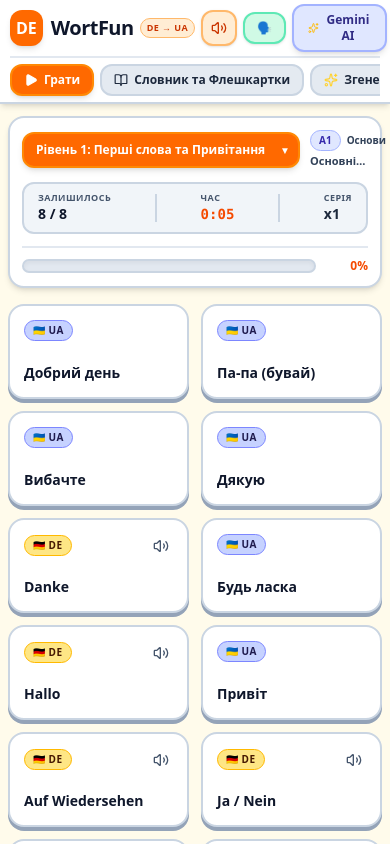
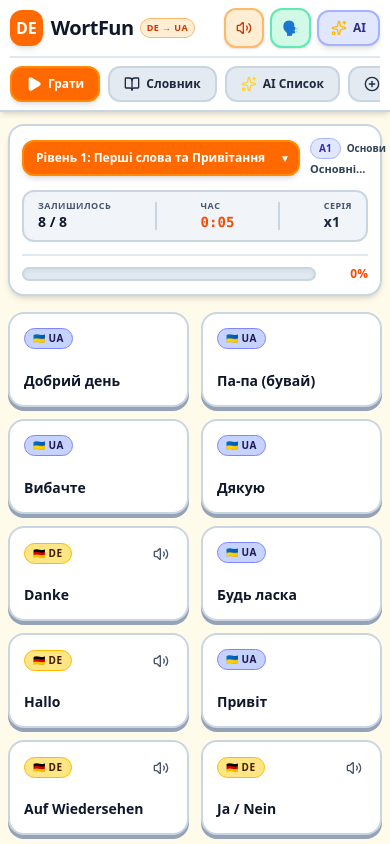
Before and after one commit to posatsky/WortFun, a React (Vite) app: page / in a window 390 px wide. Shown: the top 844 px of the page. Built offline with nearby package versions, Linux system fonts and the light colour scheme.

Commit message:
Refactor button styles and adjust sizes

```diff
--- a/src/components/Header.tsx
+++ b/src/components/Header.tsx
@@ -99,7 +99,7 @@ export const Header: React.FC<HeaderProps> = ({
             <button
               onClick={toggleSound}
               title={soundEnabled ? "Звукові ефекти увімкнені" : "Звукові ефекти вимкнені"}
-              className={`p-2 rounded-xl text-xs font-bold transition-all border-2 ${
+              className={`p-2.5 rounded-xl text-xs font-bold transition-all border-2 ${
                 soundEnabled
                   ? 'bg-orange-100 text-orange-700 border-orange-300 shadow-sm'
                   : 'bg-slate-200 text-slate-500 border-slate-300'
@@ -111,13 +111,13 @@ export const Header: React.FC<HeaderProps> = ({
             <button
               onClick={toggleSpeech}
               title={speechEnabled ? "Озвучка німецьких слів увімкнена" : "Озвучка вимкнена"}
-              className={`px-3 py-1.5 rounded-xl text-xs font-bold flex items-center gap-1.5 transition-all border-2 ${
+              className={`px-2.5 sm:px-3 py-2 rounded-xl text-xs font-black flex items-center gap-1.5 transition-all border-2 ${
                 speechEnabled
                   ? 'bg-emerald-100 text-emerald-800 border-emerald-300 shadow-sm'
                   : 'bg-slate-200 text-slate-500 border-slate-300'
               }`}
             >
-              <span>🗣️</span>
+              <span className="text-sm">🗣️</span>
               <span className="hidden sm:inline">DE Озвучка</span>
             </button>
 
@@ -126,7 +126,7 @@ export const Header: React.FC<HeaderProps> = ({
               <button
                 onClick={onResetGame}
                 title="Перезапустити поточний рівень"
-                className="p-2 rounded-xl bg-slate-200 hover:bg-slate-300 text-slate-800 transition-colors border-2 border-slate-300"
+                className="p-2.5 rounded-xl bg-slate-200 hover:bg-slate-300 text-slate-800 transition-colors border-2 border-slate-300"
               >
                 <RotateCcw className="w-4 h-4" />
               </button>
@@ -135,78 +135,82 @@ export const Header: React.FC<HeaderProps> = ({
             {/* AI Generator Shortcut */}
             <button
               onClick={() => setCurrentTab('ai')}
-              className={`px-3.5 py-1.5 rounded-xl text-xs font-black flex items-center gap-1.5 transition-all shadow-md active:translate-y-0.5 ${
+              className={`px-3 py-2 rounded-xl text-xs font-black flex items-center gap-1.5 transition-all shadow-md active:translate-y-0.5 ${
                 currentTab === 'ai'
                   ? 'bg-indigo-600 text-white border-2 border-indigo-400'
                   : 'bg-indigo-100 text-indigo-900 hover:bg-indigo-200 border-2 border-indigo-300'
               }`}
             >
-              <Sparkles className="w-3.5 h-3.5 text-amber-400 animate-spin-slow" />
-              <span>Gemini AI</span>
+              <Sparkles className="w-4 h-4 text-amber-400" />
+              <span className="hidden sm:inline">Gemini AI</span>
+              <span className="sm:hidden">AI</span>
             </button>
 
           </div>
         </div>
 
         {/* Secondary Navigation Row */}
-        <div className="flex items-center gap-1.5 sm:gap-2 py-1.5 sm:py-2 overflow-x-auto no-scrollbar border-t-2 border-slate-200 text-xs sm:text-sm font-bold">
+        <div className="flex items-center gap-2 py-2 overflow-x-auto no-scrollbar border-t-2 border-slate-200 text-xs sm:text-sm font-bold">
           <button
             onClick={() => setCurrentTab('game')}
-            className={`px-3 sm:px-4 py-1.5 sm:py-2 rounded-xl sm:rounded-2xl flex items-center gap-1.5 sm:gap-2 whitespace-nowrap transition-all border-2 shrink-0 ${
+            className={`px-3.5 sm:px-4 py-2 rounded-xl sm:rounded-2xl flex items-center gap-1.5 sm:gap-2 whitespace-nowrap transition-all border-2 shrink-0 ${
               currentTab === 'game'
                 ? 'bg-orange-500 text-white border-orange-400 shadow-md font-black'
                 : 'bg-slate-200/90 text-slate-800 border-slate-300 hover:bg-slate-300 font-black'
             }`}
           >
-            <Play className="w-3.5 h-3.5 sm:w-4 sm:h-4 fill-current" />
+            <Play className="w-4 h-4 fill-current" />
             <span>Грати</span>
           </button>
 
           <button
             onClick={() => setCurrentTab('dictionary')}
-            className={`px-3 sm:px-4 py-1.5 sm:py-2 rounded-xl sm:rounded-2xl flex items-center gap-1.5 sm:gap-2 whitespace-nowrap transition-all border-2 shrink-0 ${
+            className={`px-3.5 sm:px-4 py-2 rounded-xl sm:rounded-2xl flex items-center gap-1.5 sm:gap-2 whitespace-nowrap transition-all border-2 shrink-0 ${
               currentTab === 'dictionary'
                 ? 'bg-indigo-600 text-white border-indigo-400 shadow-md font-black'
                 : 'bg-slate-200/90 text-slate-800 border-slate-300 hover:bg-slate-300 font-black'
             }`}
           >
-            <BookOpen className="w-3.5 h-3.5 sm:w-4 sm:h-4" />
-            <span>Словник та Флешкартки</span>
+            <BookOpen className="w-4 h-4" />
+            <span className="hidden sm:inline">Словник та Флешкартки</span>
+            <span className="sm:hidden">Словник</span>
           </button>
 
           <button
             onClick={() => setCurrentTab('ai')}
-            className={`px-3 sm:px-4 py-1.5 sm:py-2 rounded-xl sm:rounded-2xl flex items-center gap-1.5 sm:gap-2 whitespace-nowrap transition-all border-2 shrink-0 ${
+            className={`px-3.5 sm:px-4 py-2 rounded-xl sm:rounded-2xl flex items-center gap-1.5 sm:gap-2 whitespace-nowrap transition-all border-2 shrink-0 ${
               currentTab === 'ai'
                 ? 'bg-purple-600 text-white border-purple-400 shadow-md font-black'
                 : 'bg-slate-200/90 text-slate-800 border-slate-300 hover:bg-slate-300 font-black'
             }`}
           >
-            <Sparkles className="w-3.5 h-3.5 sm:w-4 sm:h-4 text-amber-300" />
-            <span>Згенерувати список (AI)</span>
+            <Sparkles className="w-4 h-4 text-amber-300" />
+            <span className="hidden sm:inline">Згенерувати список (AI)</span>
+            <span className="sm:hidden">AI Список</span>
           </button>
 
           <button
             onClick={() => setCurrentTab('custom')}
-            className={`px-3 sm:px-4 py-1.5 sm:py-2 rounded-xl sm:rounded-2xl flex items-center gap-1.5 sm:gap-2 whitespace-nowrap transition-all border-2 shrink-0 ${
+            className={`px-3.5 sm:px-4 py-2 rounded-xl sm:rounded-2xl flex items-center gap-1.5 sm:gap-2 whitespace-nowrap transition-all border-2 shrink-0 ${
               currentTab === 'custom'
                 ? 'bg-emerald-600 text-white border-emerald-400 shadow-md font-black'
                 : 'bg-slate-200/90 text-slate-800 border-slate-300 hover:bg-slate-300 font-black'
             }`}
           >
-            <PlusCircle className="w-3.5 h-3.5 sm:w-4 sm:h-4" />
-            <span>Додати свій список</span>
+            <PlusCircle className="w-4 h-4" />
+            <span className="hidden sm:inline">Додати свій список</span>
+            <span className="sm:hidden">Свій список</span>
           </button>
 
           <button
             onClick={() => setCurrentTab('stats')}
-            className={`px-3 sm:px-4 py-1.5 sm:py-2 rounded-xl sm:rounded-2xl flex items-center gap-1.5 sm:gap-2 whitespace-nowrap transition-all border-2 ml-auto shrink-0 ${
+            className={`px-3.5 sm:px-4 py-2 rounded-xl sm:rounded-2xl flex items-center gap-1.5 sm:gap-2 whitespace-nowrap transition-all border-2 ml-auto shrink-0 ${
               currentTab === 'stats'
                 ? 'bg-amber-400 text-slate-900 border-amber-500 shadow-md font-black'
                 : 'bg-slate-200/90 text-slate-800 border-slate-300 hover:bg-slate-300 font-black'
             }`}
           >
-            <Trophy className="w-3.5 h-3.5 sm:w-4 sm:h-4 text-orange-600" />
+            <Trophy className="w-4 h-4 text-orange-600" />
             <span>Прогрес</span>
           </button>
         </div>
```
